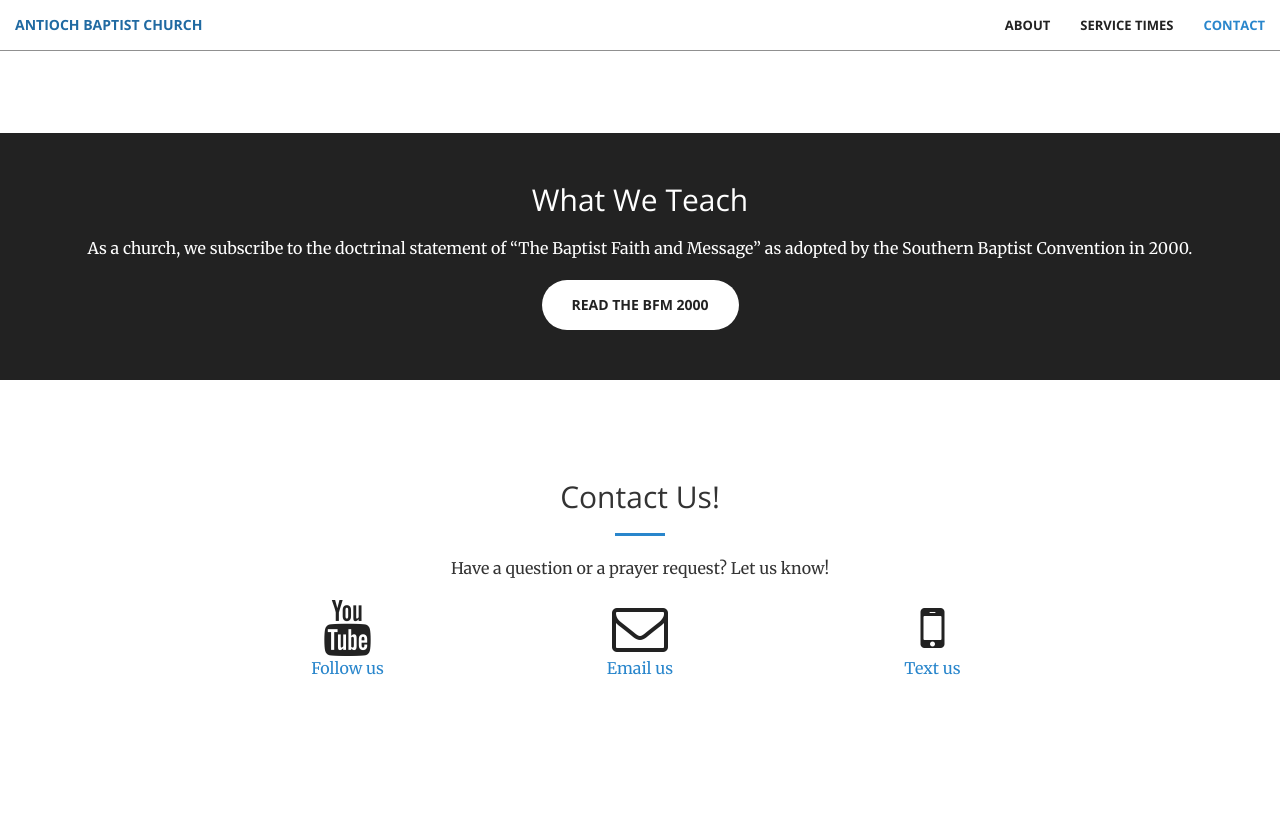
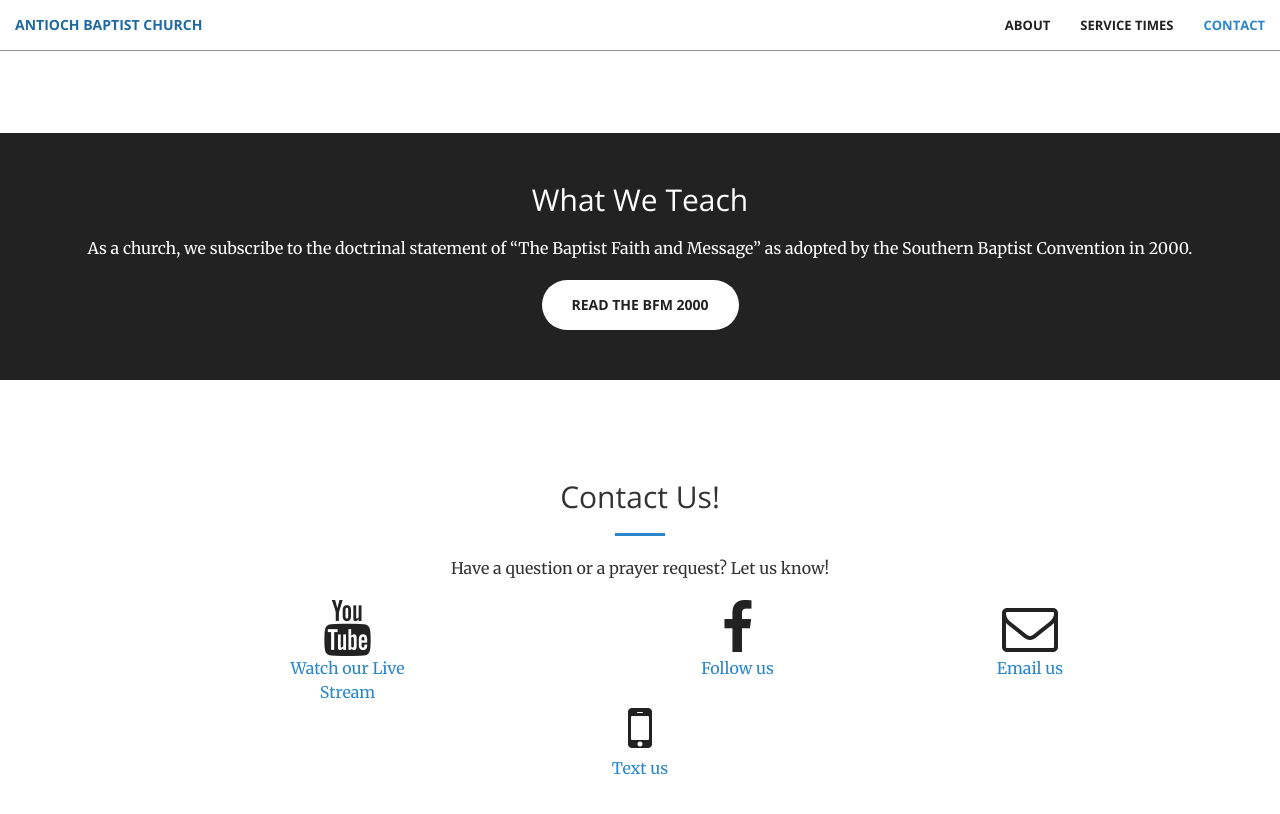
Before and after one commit to antiochbaptist/antiochbaptist.github.io, a Jekyll site: the page built from index.html, in a window 1280 px wide and 900 px high, scrolled down 1685 px. Shown: the top 814 px of the window. Built offline with Jekyll 4.4.1, drawn with Linux system fonts in a browser that asks for light colours.

Commit message:
Update contact.html
added Facebook back

```diff
--- a/_includes/contact.html
+++ b/_includes/contact.html
@@ -9,6 +9,12 @@
         <div class="col-lg-2 col-lg-offset-2 text-center">
             <a href="https://youtube.com/@antiochbaptistdewyrose">
                 <i class="fa fa-youtube fa-3x wow bounceIn" data-wow-delay=".1s"></i>
+                <p>Watch our Live Stream</p>
+            </a>
+        </div>
+        <div class="col-lg-2 col-lg-offset-2 text-center">
+            <a href="https://www.facebook.com/antioch.dewyrose">
+                <i class="fa fa-facebook fa-3x wow bounceIn" data-wow-delay=".1s"></i>
                 <p>Follow us</p>
             </a>
         </div>
```
